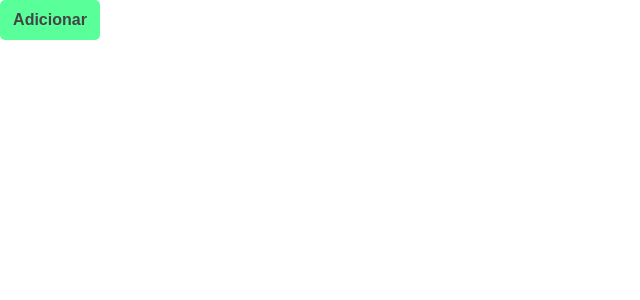
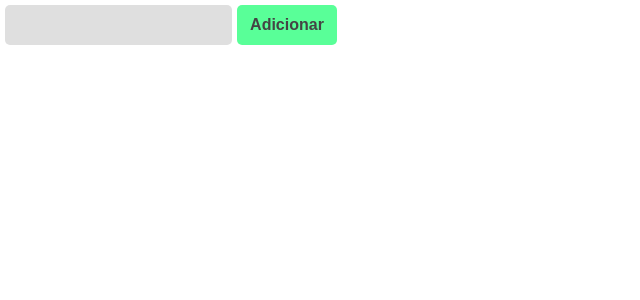
Before and after one commit to fsoupimenta/clinical_management_system, a React (Create React App) app: page / in a window 1280 px wide. Shown: the top 300 px of the page, without its empty margins (0-640 px from the left). Built offline with nearby package versions, Linux system fonts and the light colour scheme.

Commit message:
InputSearch Created

```diff
--- a/src/App.js
+++ b/src/App.js
@@ -1,11 +1,18 @@
 import React from 'react';
+import AddTitleButton from './components/AddTitleButton';
 import Button from './components/Button';
+import InputSearch from './components/InputSearch';
+
 
 const App = () => {
 
   return (
     <>
       <div>
+      <AddTitleButton />
+      </div>
+      <div>
+        <InputSearch />
         <Button />
       </div>
     </>
--- /dev/null
+++ b/src/components/AddTitleButton.jsx
@@ -0,0 +1,16 @@
+import React, { useState } from 'react';
+
+const AddTitleButton = (handleTitleAddition) => {
+    const [inputData, setInputData] = useState("");
+
+    return (
+        <div>
+
+
+        </div>
+
+
+    );
+}
+
+export default AddTitleButton;
--- /dev/null
+++ b/src/components/InputSearch.jsx
@@ -0,0 +1,9 @@
+import React from 'react';
+import "./css/InputSearch.css";
+const Search = () => {
+    return (
+        <input className="input-search"type = "text"></input>
+      );
+}
+
+export default Search;
--- /dev/null
+++ b/src/components/css/InputSearch.css
@@ -0,0 +1,11 @@
+.input-search{
+    height: 40px;
+    padding: 0 10px;
+    border-radius: 5px;
+    border: none;
+    flex: 2;
+    background-color: rgb(223, 223, 223);
+    margin: 5px;
+    color: rgb(0, 0, 0);
+    font-size: 16px;
+}
```
